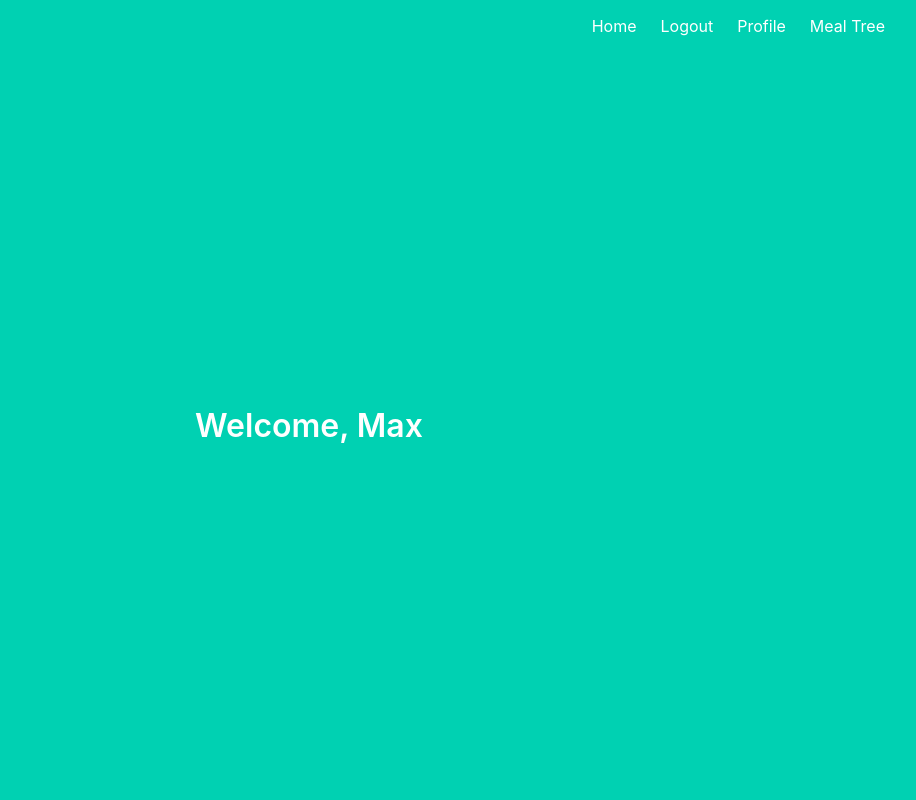
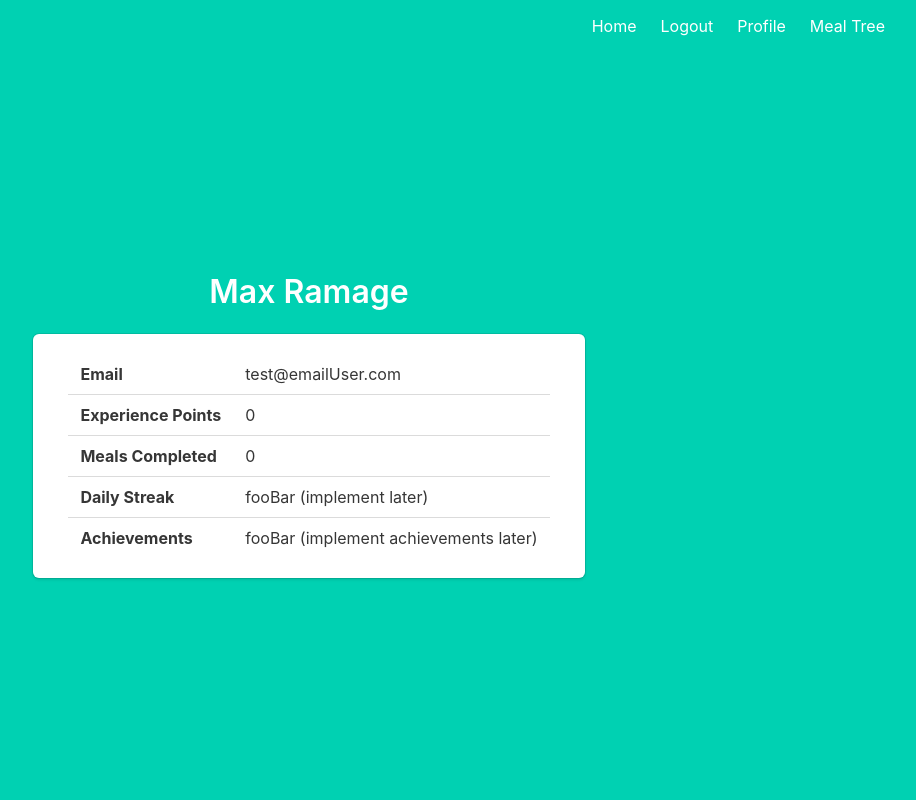
Before and after one commit to MaxRocco/csc3094_c1016489_projectRepository-, a Flask app: page /profile in a window 1280 px wide. Shown: the whole page, without its empty margins (331-1247 px from the left). Run offline with Flask 3, Linux system fonts and the light colour scheme; a user stored in the database is signed in; some libraries are stand-ins or nearby versions.

Commit message:
Update profile page to include more user information, add completed meals count

```diff
--- a/models.py
+++ b/models.py
@@ -19,6 +19,7 @@ class User(db.Model, UserMixin):
     role = db.Column(db.String(100), nullable=False, default='user')
     completed_onboarding = db.Column(db.Boolean, default=False)
     experiencePoints = db.Column(db.Integer, default=0)
+    meals_completed = db.Column(db.Integer, default=0)
 
     # Experiment with back_populates='user' relationship and dynamic loading of information
     user_meals = db.relationship('UserMeal', back_populates='user', lazy='dynamic')
--- a/templates/users/profile.html
+++ b/templates/users/profile.html
@@ -2,6 +2,34 @@
 
 {% block content %}
 
-<h1 class="title">Welcome, {{ name }}</h1>
+<div class="column is-6 is-offset-3">
+    <h3 class="title">{{ current_user.firstname }} {{ current_user.lastname }}</h3>
+    <div class="box">
+        <table class="table">
+        <tbody>
+            <tr>
+                <th>Email</th>
+                <td>{{ current_user.email }}</td>
+            </tr>
+            <tr>
+                <th>Experience Points</th>
+                <td>{{ current_user.experiencePoints }}</td>
+            </tr>
+            <tr>
+                <th>Meals Completed</th>
+                <td>{{ current_user.meals_completed }}</td>
+            </tr>
+            <tr>
+                <th>Daily Streak</th>
+                <td>fooBar (implement later)</td>
+            </tr>
+            <tr>
+                <th>Achievements</th>
+                <td>fooBar (implement achievements later)</td>
+            </tr>
+        </tbody>
+        </table>
+    </div>
+</div>
 
 {% endblock %}
--- a/users/views.py
+++ b/users/views.py
@@ -160,6 +160,8 @@ def complete_meal(meal_id):
         exp_awarded = 25 # * meal.mealDifficulty with base 10 perhaps for additional satisfaction?
         current_user.experiencePoints += exp_awarded
 
+        current_user.meals_completed += 1
+
     db.session.commit()
     flash(f'Meal completed! + {exp_awarded} EXP.')
     return redirect(url_for('users.mealTree'))
```
